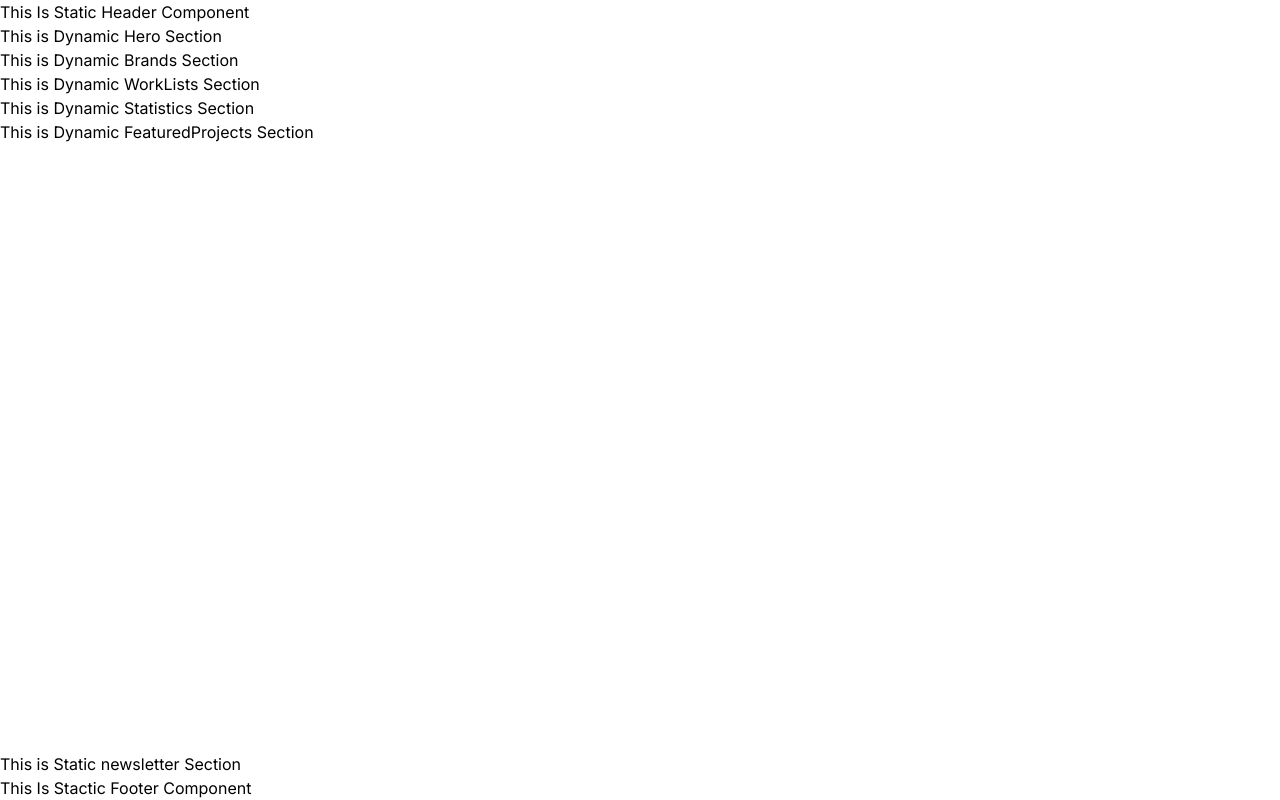
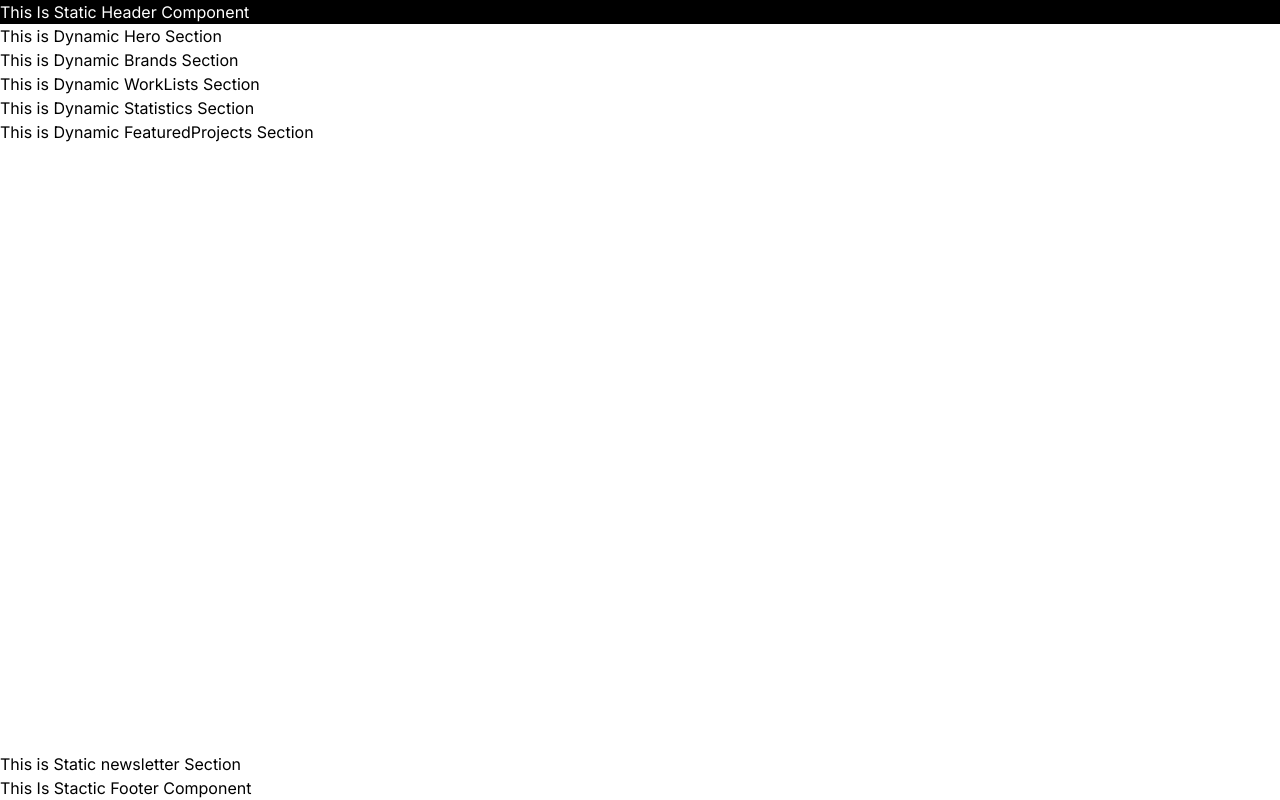
Before and after one commit to REACT-VCS/digify, a Next.js app: page / in a window 1280 px wide. Built offline with nearby package versions, Linux system fonts and the light colour scheme.

Commit message:
Create a Separate Frontend Layout

```diff
--- /dev/null
+++ b/app/(layouts)/frontend.jsx
@@ -0,0 +1,17 @@
+import cn from "@/app/(lib)/cn";
+import Header from "@/app/(components)/header";
+import Footer from "@/app/(components)/footer";
+
+const FrontendLayout = ({ children,headerCss }) => {
+    return (
+       <>
+           <section className={cn("min-h-screen relative")}>
+               <Header className={headerCss}/>
+                    {children}
+               <Footer className={cn("absolute w-full bottom-0")}/>
+           </section>
+       </>
+    );
+};
+
+export default FrontendLayout;
--- a/app/(pages)/contact/page.jsx
+++ b/app/(pages)/contact/page.jsx
@@ -1,11 +1,14 @@
 import BreadcrumbBanner from "@/app/(components)/breadcrumbBanner";
 import Contact from "@/app/(components)/contact";
+import FrontendLayout from "@/app/(layouts)/frontend";
 
 const Page = () => {
     return (
        <>
-           <BreadcrumbBanner/>
-           <Contact/>
+            <FrontendLayout>
+                <BreadcrumbBanner/>
+                <Contact/>
+            </FrontendLayout>
        </>
     );
 };
--- a/app/(pages)/projects/page.jsx
+++ b/app/(pages)/projects/page.jsx
@@ -1,11 +1,14 @@
 import BreadcrumbBanner from "@/app/(components)/breadcrumbBanner";
 import Projects from "@/app/(components)/projects";
+import FrontendLayout from "@/app/(layouts)/frontend";
 
 const Page = () => {
     return (
        <>
-           <BreadcrumbBanner/>
-           <Projects/>
+            <FrontendLayout>
+                <BreadcrumbBanner/>
+                <Projects/>
+            </FrontendLayout>
        </>
     );
 };
--- a/app/(pages)/services/page.jsx
+++ b/app/(pages)/services/page.jsx
@@ -1,11 +1,14 @@
 import BreadcrumbBanner from "@/app/(components)/breadcrumbBanner";
 import Services from "@/app/(components)/services";
+import FrontendLayout from "@/app/(layouts)/frontend";
 
 const Page = () => {
     return (
        <>
-           <BreadcrumbBanner/>
-           <Services/>
+            <FrontendLayout>
+                <BreadcrumbBanner/>
+                <Services/>
+            </FrontendLayout>
        </>
     );
 };
--- a/app/(pages)/teams/page.jsx
+++ b/app/(pages)/teams/page.jsx
@@ -1,11 +1,14 @@
 import BreadcrumbBanner from "@/app/(components)/breadcrumbBanner";
 import Teams from "@/app/(components)/teams";
+import FrontendLayout from "@/app/(layouts)/frontend";
 
 const Page = () => {
     return (
        <>
-           <BreadcrumbBanner/>
-           <Teams/>
+            <FrontendLayout>
+                <BreadcrumbBanner/>
+                <Teams/>
+            </FrontendLayout>
        </>
     );
 };
--- a/app/(pages)/testimonials/page.jsx
+++ b/app/(pages)/testimonials/page.jsx
@@ -1,11 +1,14 @@
 import BreadcrumbBanner from "@/app/(components)/breadcrumbBanner";
 import Testimonials from "@/app/(components)/testimonials";
+import FrontendLayout from "@/app/(layouts)/frontend";
 
 const Page = () => {
     return (
        <>
-           <BreadcrumbBanner/>
-           <Testimonials/>
+           <FrontendLayout>
+               <BreadcrumbBanner/>
+               <Testimonials/>
+           </FrontendLayout>
        </>
     );
 };
--- a/app/layout.jsx
+++ b/app/layout.jsx
@@ -1,7 +1,5 @@
 import { Inter } from 'next/font/google'
 import './globals.css'
-import Header from "@/app/(components)/header";
-import Footer from "@/app/(components)/footer";
 import cn from "@/app/(lib)/cn";
 
 const inter = Inter({ subsets: ['latin'] })
@@ -15,11 +13,7 @@ const RootLayout = ({ children }) => {
   return (
       <html lang="en">
         <body className={cn(inter.className)}>
-             <section className={cn("min-h-screen relative")}>
-              <Header/>
-                {children}
-              <Footer className={cn("absolute w-full bottom-0")}/>
-             </section>
+            {children}
         </body>
       </html>
   );
--- a/app/page.jsx
+++ b/app/page.jsx
@@ -3,15 +3,18 @@ import Brands from "@/app/(components)/brands";
 import WorkLists from "@/app/(components)/workLists";
 import Statistics from "@/app/(components)/statistics";
 import FeaturedProjects from "@/app/(components)/featuredProjects";
+import FrontendLayout from "@/app/(layouts)/frontend";
 
 const Page = () => {
     return (
         <>
-            <Hero/>
-            <Brands/>
-            <WorkLists/>
-            <Statistics/>
-            <FeaturedProjects/>
+           <FrontendLayout headerCss={"bg-black text-white"}>
+               <Hero/>
+               <Brands/>
+               <WorkLists/>
+               <Statistics/>
+               <FeaturedProjects/>
+           </FrontendLayout>
         </>
     );
 };
```
